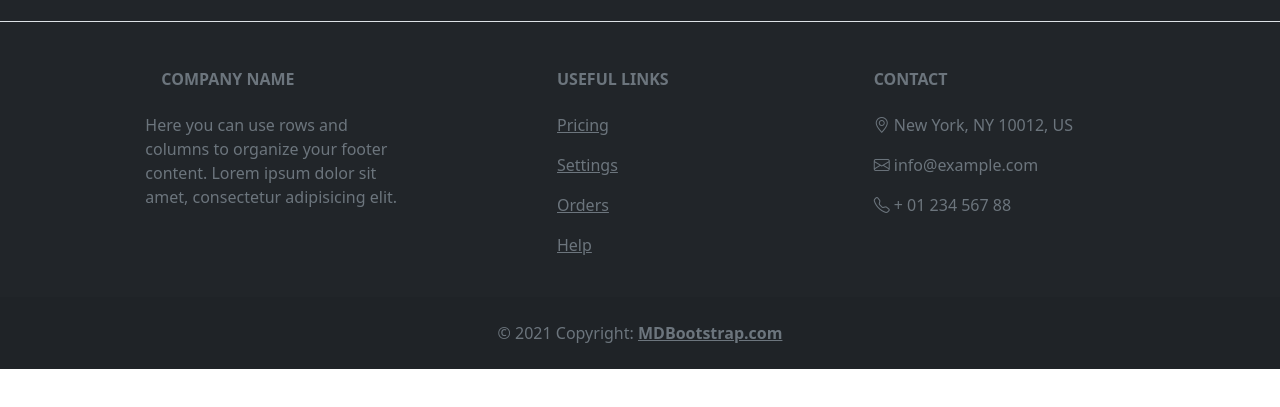
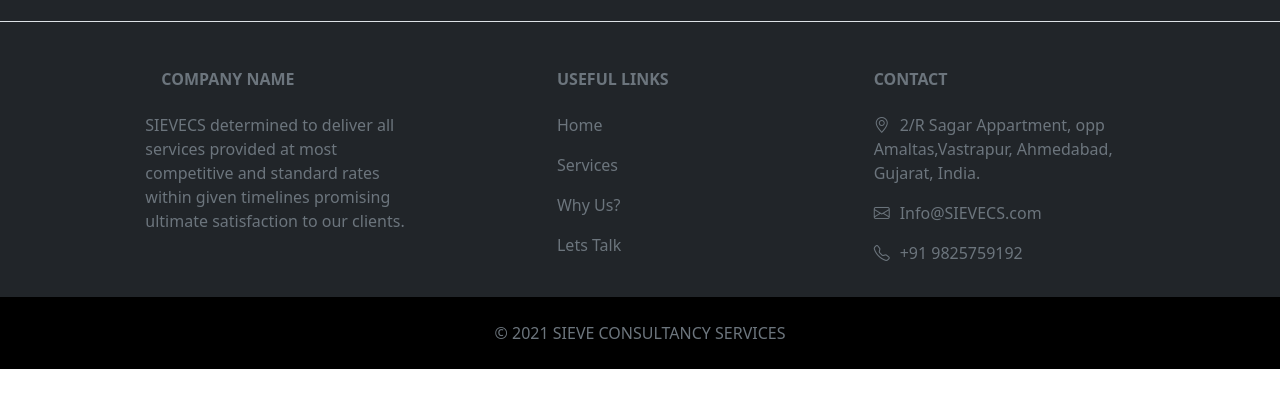
Before and after one commit to SamarthMotka/footer, a plain HTML site: page index.html in a window 1280 px wide. Shown: the part 51-458 px from the top of the page. Drawn offline with nearby package versions, Linux system fonts and the light colour scheme.

Commit message:
Add files via upload

```diff
--- a/index.html
+++ b/index.html
@@ -7,6 +7,7 @@
     <link href="https://cdn.jsdelivr.net/npm/bootstrap@5.0.2/dist/css/bootstrap.min.css" rel="stylesheet" integrity="sha384-EVSTQN3/azprG1Anm3QDgpJLIm9Nao0Yz1ztcQTwFspd3yD65VohhpuuCOmLASjC" crossorigin="anonymous">
     <link rel="stylesheet" href="https://cdn.jsdelivr.net/npm/bootstrap-icons@1.5.0/font/bootstrap-icons.css">
     <title>Document</title>
+
 </head>
 <body>
     <!-- Footer -->
@@ -52,8 +53,7 @@
               <i class="fas fa-gem me-3"></i>Company name
             </h6>
             <p>
-              Here you can use rows and columns to organize your footer content. Lorem ipsum
-              dolor sit amet, consectetur adipisicing elit.
+              SIEVECS determined to deliver all services provided at most competitive and standard rates within given timelines promising ultimate satisfaction to our clients.
             </p>
           </div>
           <!-- Grid column -->
@@ -65,16 +65,16 @@
               Useful links
             </h6>
             <p>
-              <a href="#!" class="text-reset">Pricing</a>
+              <a href="#!" class="text-reset textDeco">Home</a>
             </p>
             <p>
-              <a href="#!" class="text-reset">Settings</a>
+              <a href="#!" class="text-reset textDeco">Services</a>
             </p>
             <p>
-              <a href="#!" class="text-reset">Orders</a>
+              <a href="#!" class="text-reset textDeco">Why Us?</a>
             </p>
             <p>
-              <a href="#!" class="text-reset">Help</a>
+              <a href="#!" class="text-reset textDeco">Lets Talk</a>
             </p>
           </div>
           <!-- Grid column -->
@@ -85,12 +85,11 @@
             <h6 class="text-uppercase fw-bold mb-4">
               Contact
             </h6>
-            <p><i class="bi bi-geo-alt"></i></i> New York, NY 10012, US</p>
+            <p><i class="bi bi-geo-alt "></i><a href="#"  class="links1">2/R Sagar Appartment, opp Amaltas,Vastrapur, Ahmedabad, Gujarat, India.</a> </p>
             <p>
-              <i class="bi bi-envelope"></i>
-              info@example.com
+              <i class="bi bi-envelope"></i><a href="mailto:Info@SIEVECS.com" class="links1" >Info@SIEVECS.com </a>
             </p>
-            <p><i class="bi bi-telephone"></i> + 01 234 567 88</p>
+            <p><i class="bi bi-telephone"></i><a href="tel:+91 9825759192" class="links1" >+91 9825759192</a></p>
           </div>
           <!-- Grid column -->
         </div>
@@ -100,12 +99,24 @@
     <!-- Section: Links  -->
 
     <!-- Copyright -->
-    <div class="text-center p-4" style="background-color: rgba(0, 0, 0, 0.05);">
-      © 2021 Copyright:
-      <a class="text-reset fw-bold" href="https://mdbootstrap.com/">MDBootstrap.com</a>
+    <div class="text-center p-4" style="background-color: rgb(0, 0, 0);">
+      © 2021 SIEVE CONSULTANCY SERVICES
     </div>
     <!-- Copyright -->
   </footer>
   <!-- Footer -->
+  <style>
+    .textDeco{
+      text-decoration: none;
+    }
+    .textDeco:hover{
+      color: rgb(27, 150, 199) !important;
+    }
+    .links1{
+      text-decoration: none !important;
+      color: #6c757d !important;
+      padding-left: 10px !important;
+    }
+  </style>
 </body>
 </html>
```
